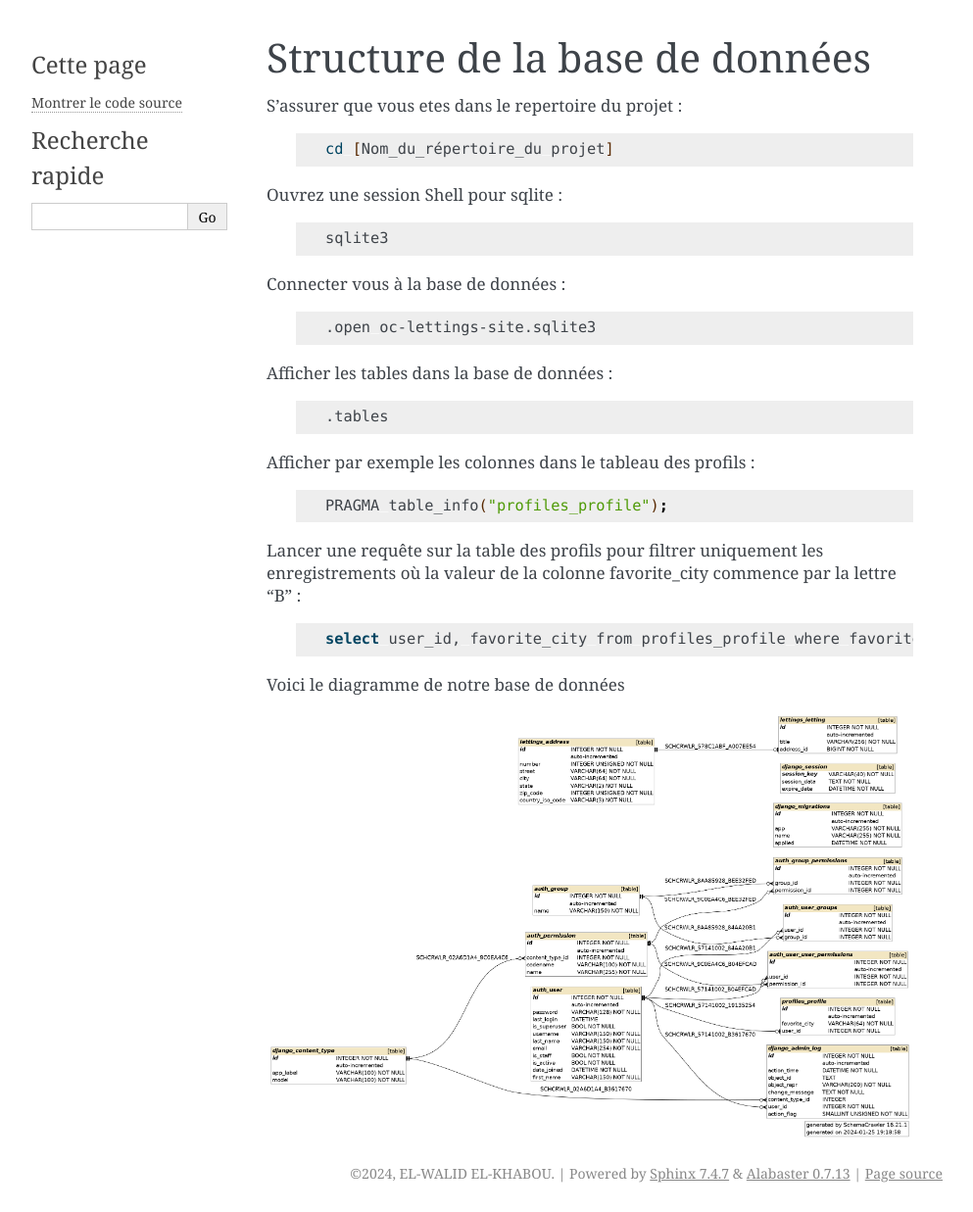
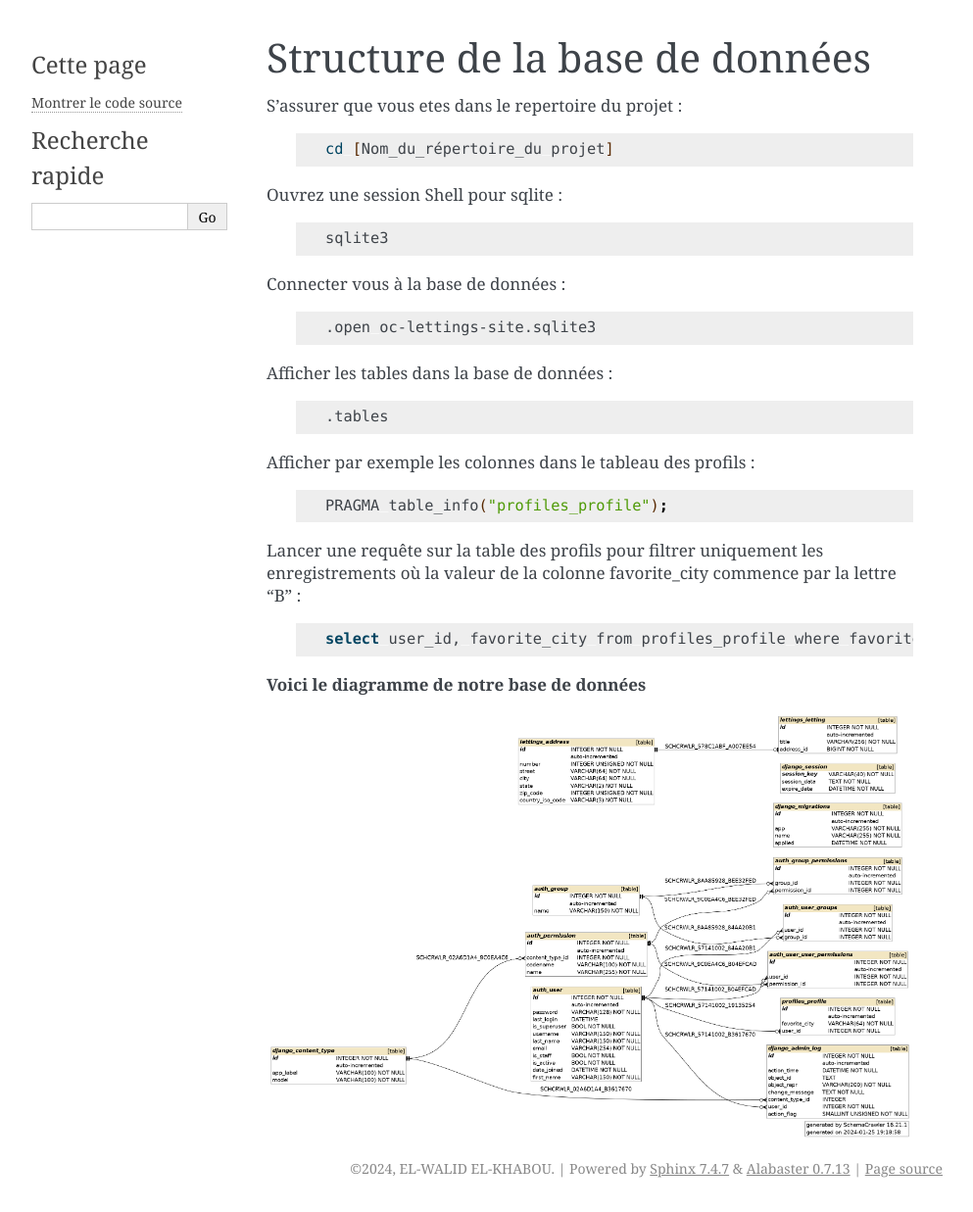
Before and after one commit to waleedos/2023_P13_mettez_a_l-echelle_une_application_Django_en_utilisant-_une_architecture_modulaire, a Sphinx documentation site: the page built from docs/source/structure_base_de_donnees.rst, in a window 1280 px wide. Shown: the whole page at 98% size, without its empty margins (148-1141 px from the left). Built offline with Sphinx 7.4.7, drawn with Linux system fonts in a browser that asks for light colours; pages that are not in the unit, such as notebooks, are missing from menus.

Commit message:
Fin de la création de la page ou du fichier structure_base_de_donnees.rst-1

```diff
--- a/docs/source/structure_base_de_donnees.rst
+++ b/docs/source/structure_base_de_donnees.rst
@@ -38,7 +38,7 @@ Lancer une requête sur la table des profils pour filtrer uniquement les enregis
 
 
 
-Voici le diagramme de notre base de données
+**Voici le diagramme de notre base de données**
 
 .. image:: /images/diagramme.png
-   :target: /_images/diagramme.png
+   :align: center
```
